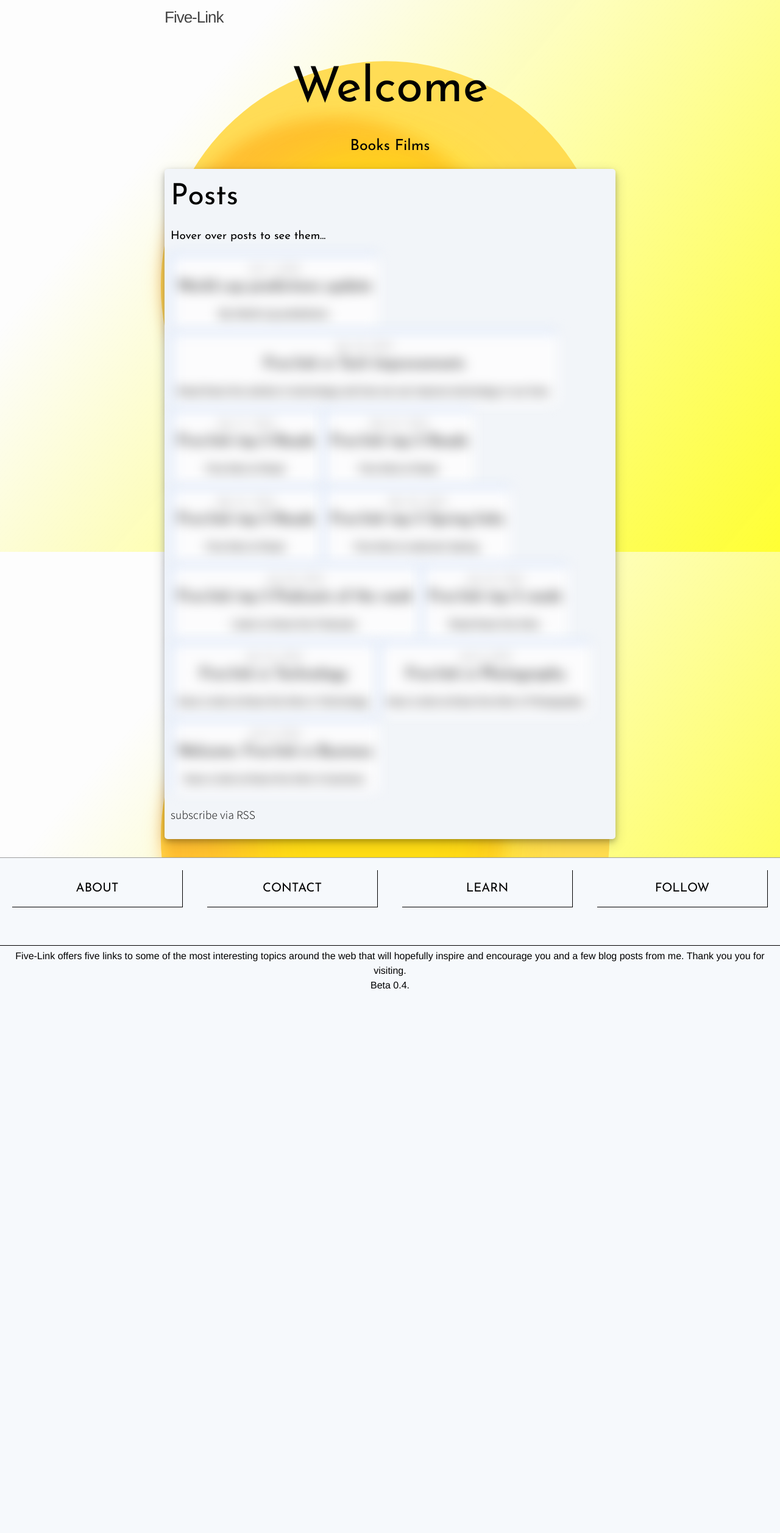
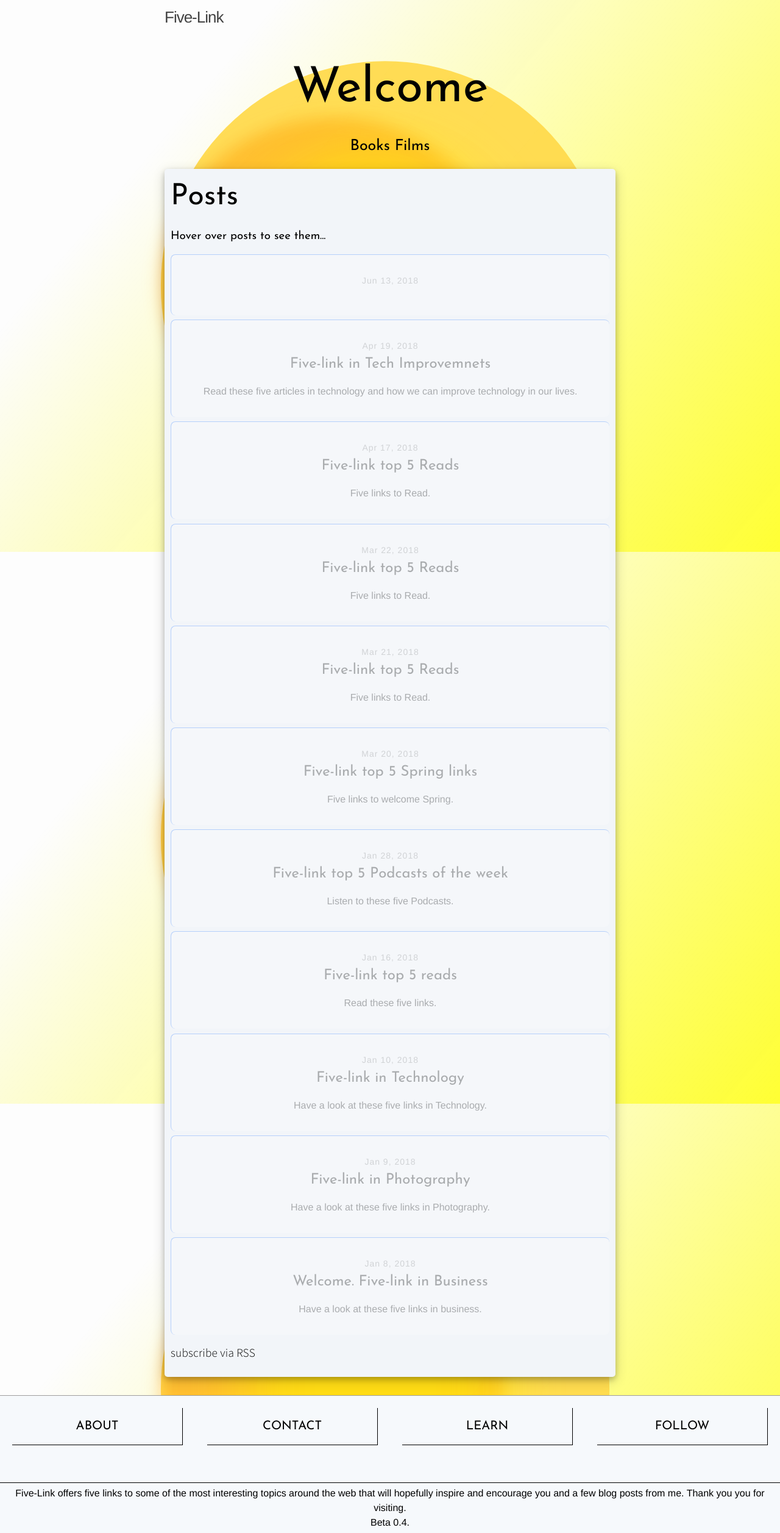
Before and after one commit to hub63501/my-links, a Jekyll site: the page built from index.html, in a window 1280 px wide. Shown: the whole page at 61% size. Built offline with Jekyll 4.4.1, drawn with Linux system fonts in a browser that asks for light colours; before the commit the page ends 1633 px from its top, so only the background shows below that.

Commit message:
changed home css

```diff
--- a/_posts/2018-06-07-world-cup-predictions.markdown
+++ b/_posts/2018-06-07-world-cup-predictions.markdown
@@ -4,6 +4,7 @@ title:  "World cup predictions update"
 date:   2018-06-07 07:55:58 +0100
 categories: world-cup
 description: My World cup predictions.
+image: ![group stage]({{ " /assets/img/groupwc.png " }})
 ---
 
 My World cup predictions using the <a href="https://www.telegraph.co.uk/football/world-cup-2018-wallchart-predictor/" target="_blank">telegraph predictor</a>.
--- a/css/CSS-U_flex.css
+++ b/css/CSS-U_flex.css
@@ -386,7 +386,7 @@ input[type=button]:hover{
 }
 
 .display-class-1-inner li:hover{
-    background-color:rgb(253, 255, 107);
+    background-color:#fdff6b;
     transition-duration: 0.3s;
     -moz-transition-duration: 0.3s;
     -webkit-transition-duration: 0.3s;
--- a/css/home.css
+++ b/css/home.css
@@ -3,7 +3,6 @@
 Home
 
 */
-
 
 .home{
   background-color: #f2f5f9;
@@ -11,6 +10,10 @@ Home
   box-shadow: 0 4px 8px 0 rgba(0, 0, 0, 0.2), 0 6px 20px 0 rgba(0, 0, 0, 0.19);
   padding: 10px;
   border-radius: 5px;
+  transition-duration: 0.3s;
+    -moz-transition-duration: 0.3s;
+    -webkit-transition-duration: 0.3s;
+    -o-transition-duration: 0.3s;
 
 }
 @media screen and (max-width: 800px){
@@ -59,19 +62,21 @@ Home
     margin-right: 0%;
     margin-bottom: 1%;
     width: auto;
-    display: inline-block;
-    filter: blur(10px);
+    display: block;
+    filter: opacity(30%);
     transition-duration: 0.3s;
     -moz-transition-duration: 0.3s;
     -webkit-transition-duration: 0.3s;
     -o-transition-duration: 0.3s;
   }
   .post-list li:hover{
+    margin-left: -5%;
+    margin-right: -5%;
     transition-duration: 0.3s;
     -moz-transition-duration: 0.3s;
     -webkit-transition-duration: 0.3s;
     -o-transition-duration: 0.3s;
-    filter: blur(0px);
+    filter: opacity(100%);
   }
 }
 
@@ -86,7 +91,7 @@ Home
     display: block;
     margin: 0%;
     padding: 0px;
-    text-align: justify;
+    text-align: center;
   }
 
   .post-list li{
@@ -111,8 +116,8 @@ Home
   border-left: solid 1px #2979ff;
   -moz-border-radius: 0.1em;
   -webkit-border-radius: 0.1em;
-  border-radius: 0.1em;
-  padding: 10px;
+  border-radius: 0.5em;
+  padding: 30px;
   transition-duration: 0.3s;
   -moz-transition-duration: 0.3s;
   -webkit-transition-duration: 0.3s;
@@ -120,9 +125,16 @@ Home
   text-align: center;
 
 }
+
+
+
 .post-list li:hover{
-    /*box-shadow: 0 4px 8px 0 rgba(0, 0, 0, 0.2), 0 6px 20px 0 rgba(0, 0, 0, 0.19);*/
+    box-shadow: 0 4px 8px 0 rgba(0, 0, 0, 0.2), 0 6px 20px 0 rgba(0, 0, 0, 0.19);
     border-bottom: #2979ff solid 3px;
-    border-right: #2979ff solid 3px;
+    border-right: #2979ff solid 0px;
+    transition-duration: 0.3s;
+    -moz-transition-duration: 0.3s;
+    -webkit-transition-duration: 0.3s;
+    -o-transition-duration: 0.3s;
 
 }
```
